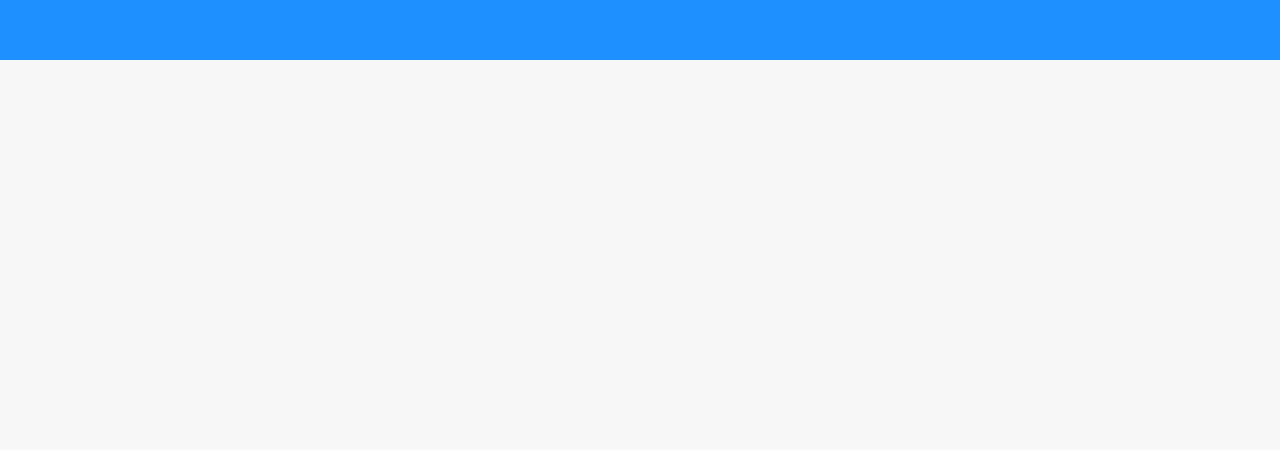
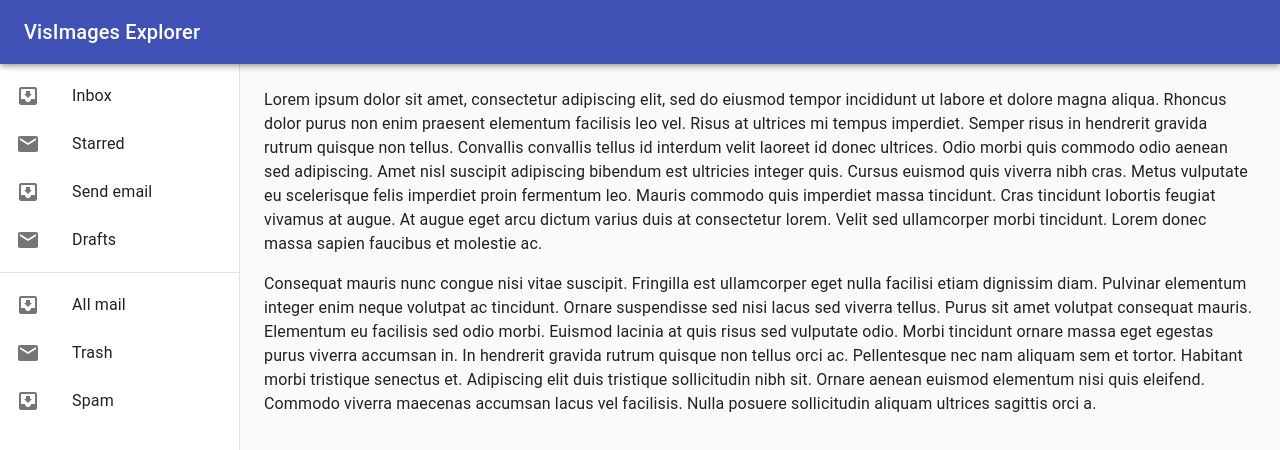
Before and after one commit to VisImages/visimages.github.io, a React (Create React App) app: page / in a window 1280 px wide. Shown: the top 450 px of the page. Built offline with nearby package versions, Linux system fonts and the light colour scheme.

Commit message:
template

```diff
--- a/package.json
+++ b/package.json
@@ -3,6 +3,8 @@
   "version": "0.1.0",
   "private": true,
   "dependencies": {
+    "@material-ui/core": "^4.10.1",
+    "@material-ui/icons": "^4.9.1",
     "@testing-library/jest-dom": "^4.2.4",
     "@testing-library/react": "^9.3.2",
     "@testing-library/user-event": "^7.1.2",
--- a/src/App.js
+++ b/src/App.js
@@ -1,22 +1,110 @@
 import React from 'react';
-import './App.scss';
+import { makeStyles } from '@material-ui/core/styles';
+import Drawer from '@material-ui/core/Drawer';
+import AppBar from '@material-ui/core/AppBar';
+import CssBaseline from '@material-ui/core/CssBaseline';
+import Toolbar from '@material-ui/core/Toolbar';
+import List from '@material-ui/core/List';
+import Typography from '@material-ui/core/Typography';
+import Divider from '@material-ui/core/Divider';
+import ListItem from '@material-ui/core/ListItem';
+import ListItemIcon from '@material-ui/core/ListItemIcon';
+import ListItemText from '@material-ui/core/ListItemText';
+import InboxIcon from '@material-ui/icons/MoveToInbox';
+import MailIcon from '@material-ui/icons/Mail';
 
-function App() {
+const drawerWidth = 240;
+
+const useStyles = makeStyles((theme) => ({
+  root: {
+    display: 'flex',
+  },
+  appBar: {
+    zIndex: theme.zIndex.drawer + 1,
+  },
+  drawer: {
+    width: drawerWidth,
+    flexShrink: 0,
+  },
+  drawerPaper: {
+    width: drawerWidth,
+  },
+  drawerContainer: {
+    overflow: 'auto',
+  },
+  content: {
+    flexGrow: 1,
+    padding: theme.spacing(3),
+  },
+}));
+
+export default function ClippedDrawer() {
+  const classes = useStyles();
+
   return (
-    <div className="main">
-      <div className="menu">
-
-      </div>
-      <div className="content">
-        <div className="left">
-
+    <div className={classes.root}>
+      <CssBaseline />
+      <AppBar position="fixed" className={classes.appBar}>
+        <Toolbar>
+          <Typography variant="h6" noWrap>
+            VisImages Explorer
+          </Typography>
+        </Toolbar>
+      </AppBar>
+      <Drawer
+        className={classes.drawer}
+        variant="permanent"
+        classes={{
+          paper: classes.drawerPaper,
+        }}
+      >
+        <Toolbar />
+        <div className={classes.drawerContainer}>
+          <List>
+            {['Inbox', 'Starred', 'Send email', 'Drafts'].map((text, index) => (
+              <ListItem button key={text}>
+                <ListItemIcon>{index % 2 === 0 ? <InboxIcon /> : <MailIcon />}</ListItemIcon>
+                <ListItemText primary={text} />
+              </ListItem>
+            ))}
+          </List>
+          <Divider />
+          <List>
+            {['All mail', 'Trash', 'Spam'].map((text, index) => (
+              <ListItem button key={text}>
+                <ListItemIcon>{index % 2 === 0 ? <InboxIcon /> : <MailIcon />}</ListItemIcon>
+                <ListItemText primary={text} />
+              </ListItem>
+            ))}
+          </List>
         </div>
-        <div className="right">
-
-        </div>
-      </div>
+      </Drawer>
+      <main className={classes.content}>
+        <Toolbar />
+        <Typography paragraph>
+          Lorem ipsum dolor sit amet, consectetur adipiscing elit, sed do eiusmod tempor incididunt
+          ut labore et dolore magna aliqua. Rhoncus dolor purus non enim praesent elementum
+          facilisis leo vel. Risus at ultrices mi tempus imperdiet. Semper risus in hendrerit
+          gravida rutrum quisque non tellus. Convallis convallis tellus id interdum velit laoreet id
+          donec ultrices. Odio morbi quis commodo odio aenean sed adipiscing. Amet nisl suscipit
+          adipiscing bibendum est ultricies integer quis. Cursus euismod quis viverra nibh cras.
+          Metus vulputate eu scelerisque felis imperdiet proin fermentum leo. Mauris commodo quis
+          imperdiet massa tincidunt. Cras tincidunt lobortis feugiat vivamus at augue. At augue eget
+          arcu dictum varius duis at consectetur lorem. Velit sed ullamcorper morbi tincidunt. Lorem
+          donec massa sapien faucibus et molestie ac.
+        </Typography>
+        <Typography paragraph>
+          Consequat mauris nunc congue nisi vitae suscipit. Fringilla est ullamcorper eget nulla
+          facilisi etiam dignissim diam. Pulvinar elementum integer enim neque volutpat ac
+          tincidunt. Ornare suspendisse sed nisi lacus sed viverra tellus. Purus sit amet volutpat
+          consequat mauris. Elementum eu facilisis sed odio morbi. Euismod lacinia at quis risus sed
+          vulputate odio. Morbi tincidunt ornare massa eget egestas purus viverra accumsan in. In
+          hendrerit gravida rutrum quisque non tellus orci ac. Pellentesque nec nam aliquam sem et
+          tortor. Habitant morbi tristique senectus et. Adipiscing elit duis tristique sollicitudin
+          nibh sit. Ornare aenean euismod elementum nisi quis eleifend. Commodo viverra maecenas
+          accumsan lacus vel facilisis. Nulla posuere sollicitudin aliquam ultrices sagittis orci a.
+        </Typography>
+      </main>
     </div>
   );
 }
-
-export default App;
--- a/src/App.scss
+++ /dev/null
@@ -1,39 +0,0 @@
-$menu-bar-height: 60px;
-$left-panel-width:250px;
-.main {
-  position: relative;
-  height: 100vh;
-  width: 100vw;
-  background-color: #f7f7f7;
-
-  .menu {
-    position: relative;
-    height: $menu-bar-height;
-    width: 100%;
-    background-color: #1e90ff;
-  }
-
-  .content {
-    position: relative;
-    height: calc(100% - #{$menu-bar-height});
-    width: 100%;
-    background-color: black;
-
-    .left {
-      position: relative;
-      float: left;
-      height: 100%;
-      width:$left-panel-width;
-      background-color:  #f7f7f7;
-      border-right-width: 2px;
-      border-right-color: black;
-    }
-    .right {
-      position: relative;
-      float: left;
-      height: 100%;
-      width:calc(100% - #{$left-panel-width});
-      background-color:  #f7f7f7;
-    }
-  }
-}
--- a/src/index.js
+++ b/src/index.js
@@ -2,16 +2,5 @@ import React from 'react';
 import ReactDOM from 'react-dom';
 import './index.css';
 import App from './App';
-import * as serviceWorker from './serviceWorker';
 
-ReactDOM.render(
-  <React.StrictMode>
-    <App />
-  </React.StrictMode>,
-  document.getElementById('root')
-);
-
-// If you want your app to work offline and load faster, you can change
-// unregister() to register() below. Note this comes with some pitfalls.
-// Learn more about service workers: https://bit.ly/CRA-PWA
-serviceWorker.unregister();
+ReactDOM.render(<App />, document.querySelector('#root'));
```
Also changed, not shown: 1 other file (tests, documents, lock files or other folders).
